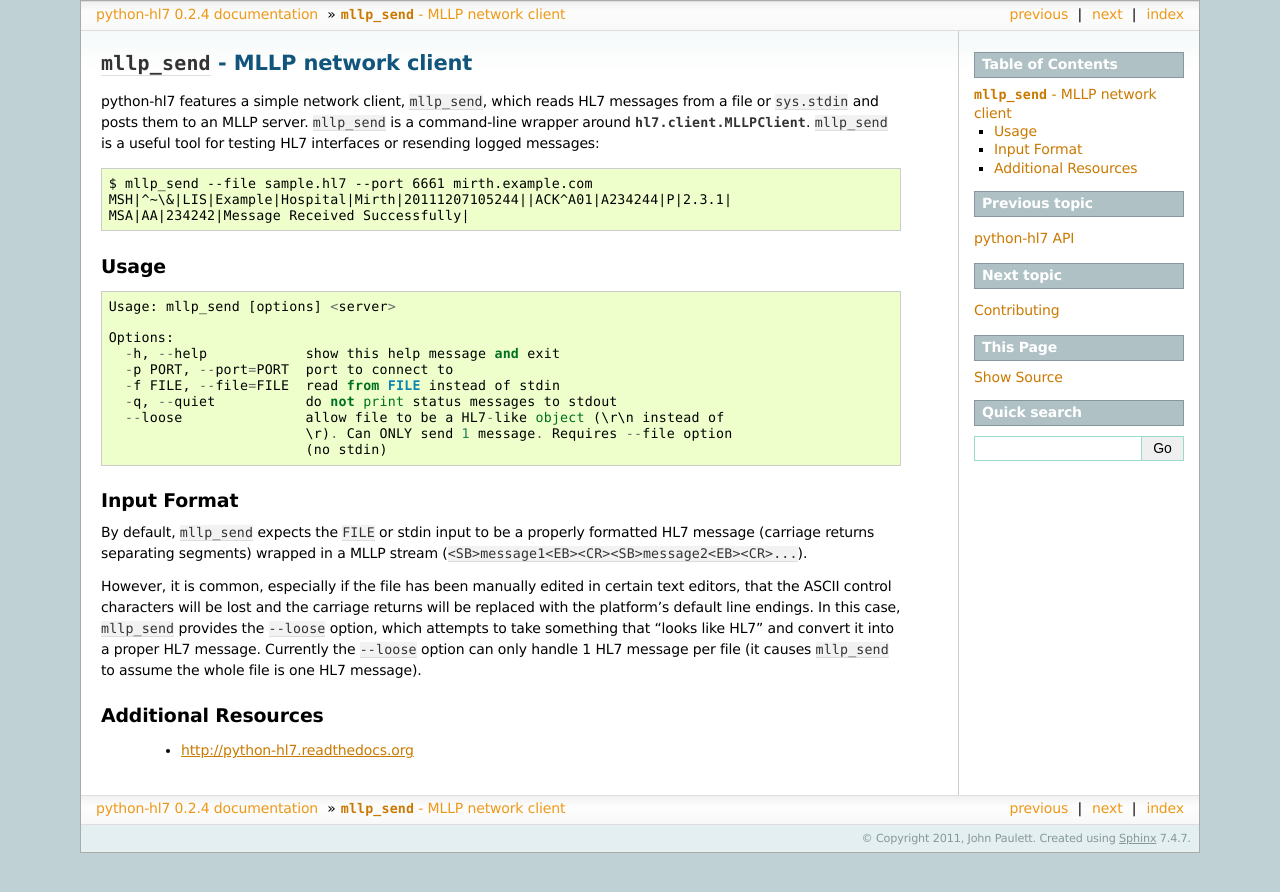
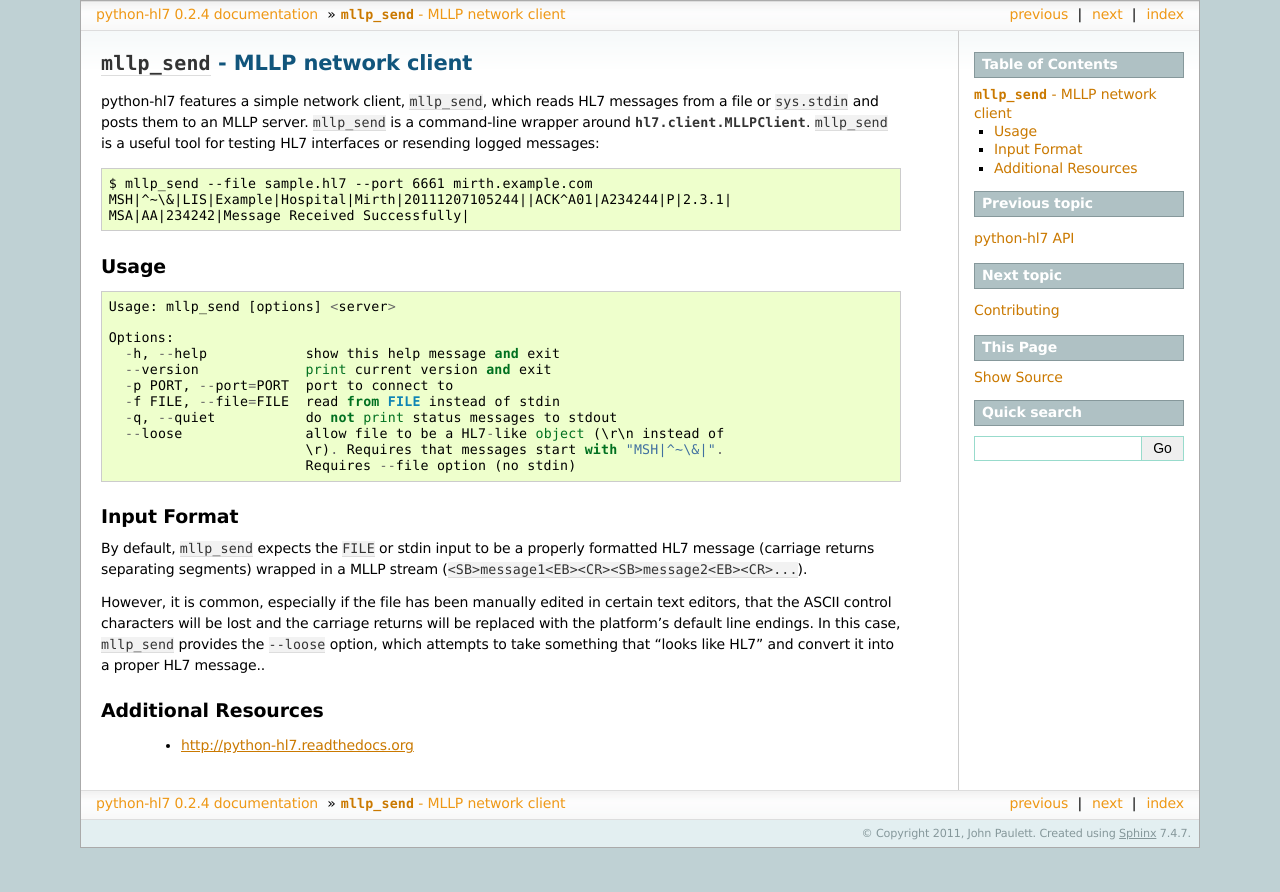
Before and after one commit to johnpaulett/python-hl7, a Sphinx documentation site: the page built from docs/mllp_send.rst, in a window 1280 px wide. Shown: the top 892 px of the page. Built offline with Sphinx 7.4.7, drawn with Linux system fonts in a browser that asks for light colours.

Commit message:
Change --loose's algorithm to allow multiple messages in a file.

```diff
--- a/docs/changelog.rst
+++ b/docs/changelog.rst
@@ -5,6 +5,9 @@ Change Log
 ------------------
 
 * ``mllp_send --version`` prints version number
+* ``mllp_send --loose`` algorithm modified to allow multiple messages per file.
+  The algorithm now splits messages based upon the presumed start of a message,
+  which must start with ``MSH|^~\&|``
 
 0.2.3 - 2012-01-17
 ------------------
--- a/docs/mllp_send.rst
+++ b/docs/mllp_send.rst
@@ -22,12 +22,13 @@ Usage
 
     Options:
       -h, --help            show this help message and exit
+      --version             print current version and exit
       -p PORT, --port=PORT  port to connect to
       -f FILE, --file=FILE  read from FILE instead of stdin
       -q, --quiet           do not print status messages to stdout
       --loose               allow file to be a HL7-like object (\r\n instead of
-                            \r). Can ONLY send 1 message. Requires --file option
-                            (no stdin)
+                            \r). Requires that messages start with "MSH|^~\&|".
+                            Requires --file option (no stdin)
 
 Input Format
 ============
@@ -41,8 +42,7 @@ certain text editors, that the ASCII control characters will be lost and the
 carriage returns will be replaced with the platform's default line endings.
 In this case, ``mllp_send`` provides the ``--loose`` option, which attempts
 to take something that "looks like HL7" and convert it into a proper HL7
-message. Currently the ``--loose`` option can only handle 1 HL7 message per
-file (it causes ``mllp_send`` to assume the whole file is one HL7 message).
+message..
 
 
 Additional Resources
```
Also changed, not shown: 2 other files.
